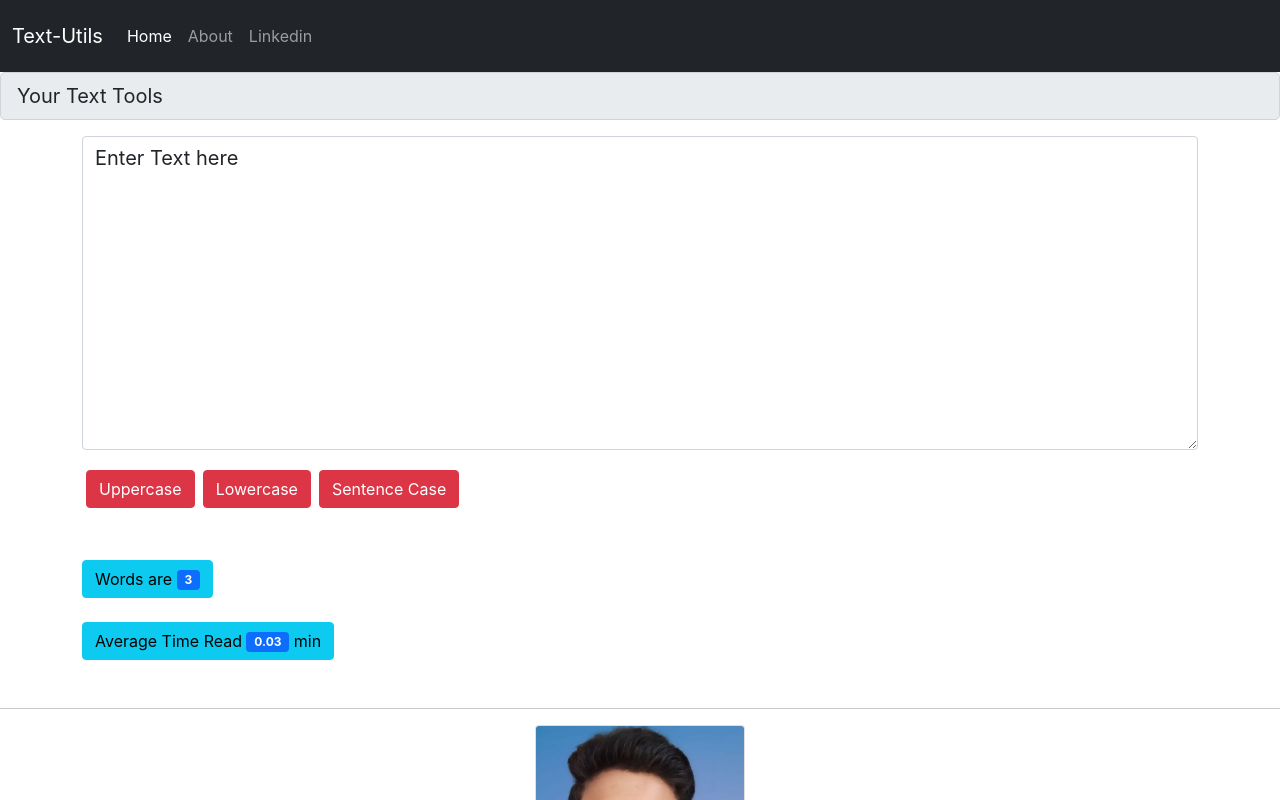
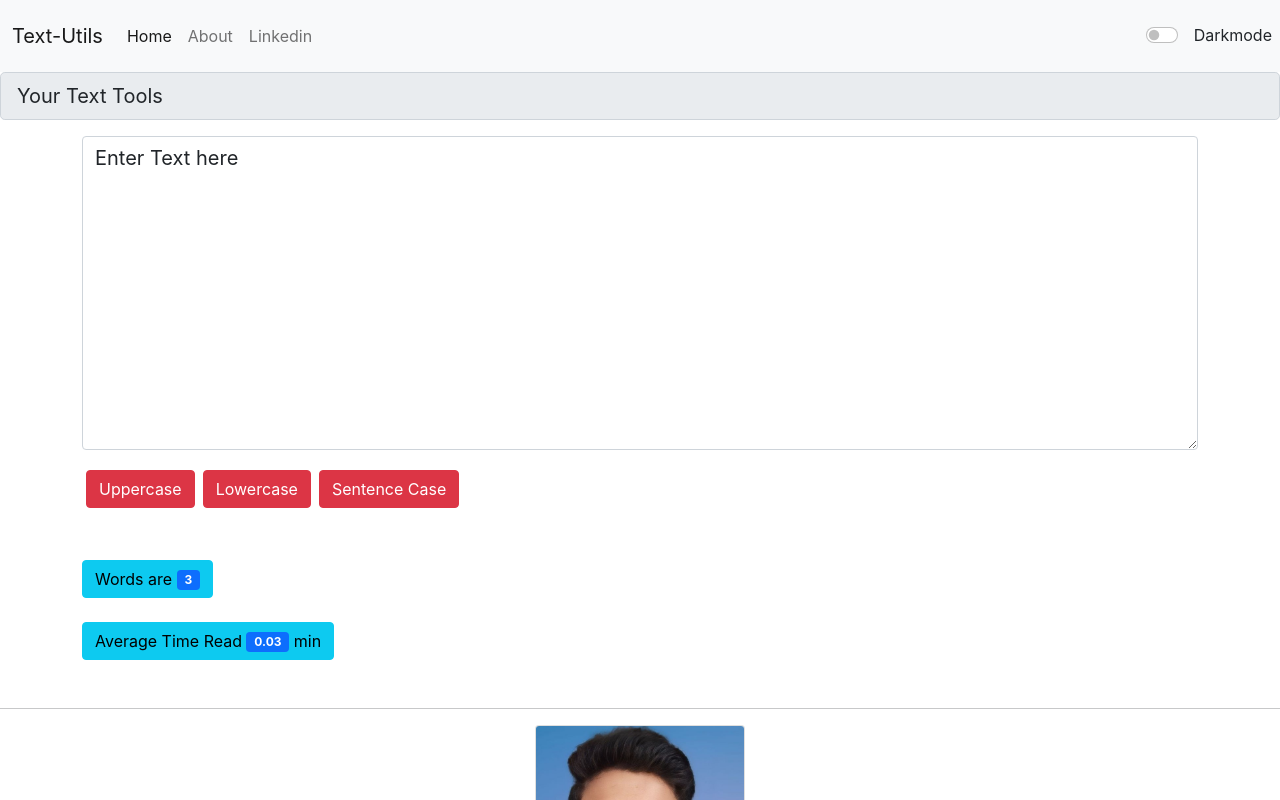
Before and after one commit to RaviPaliwal/Textutils-React-1, a React (Create React App) app: page / in a window 1280 px wide. Shown: the top 800 px of the page. Built offline with nearby package versions, Linux system fonts and the light colour scheme.

Commit message:
Darkmode Switch

```diff
--- a/src/App.js
+++ b/src/App.js
@@ -1,13 +1,29 @@
+import { useState } from "react";
 import "./App.css";
 import Footer from "./Components/Footer";
 import Navbar from "./Components/Navbar";
 import Showcase from "./Components/Showcase";
 import Textarea from "./Components/Textarea";
 
+
+
 function App() {
+  const [mode, setMode] = useState('light');
+  const toggleMode = (mode)=>{
+
+    mode==='light'?setMode('dark'):setMode('light')
+    if(mode==='light'){
+      document.body.style.backgroundColor= 'grey'
+    }
+    else{
+      document.body.style.backgroundColor= 'white'
+    }
+
+  }
+
   return (
     <>
-      <Navbar head='Text-Utils'/>
+      <Navbar head='Text-Utils' mode= {mode} toggleMode={toggleMode}/>
       <Textarea initialtext='Your Text Tools'/>
       <Showcase linkedinurl="https://www.linkedin.com/in/ravi-paliwal-233312201" Cardname='Ravi Paliwal' Cardtext="I have created such more projects if you want to see then visit my Linkedin Profile"/>
       <Footer/>
--- a/src/Components/Navbar.js
+++ b/src/Components/Navbar.js
@@ -1,11 +1,15 @@
 import React from "react";
 import PropTypes from "prop-types";
 
+
 export default function Navbar(props) {
+  const handleonChange = ()=>{
+   props.toggleMode(props.mode)
+ }
   return (
     <div>
       <nav
-        className="navbar navbar-expand-lg navbar-dark bg-dark py-3 "
+        className={`navbar navbar-expand-lg navbar-${props.mode} bg-${props.mode} py-3`}
       >
         <div className="container-fluid">
           <a className="navbar-brand text" href="/">
@@ -40,6 +44,10 @@ export default function Navbar(props) {
             </div>
           </div>
         </div>
+        <div className="form-check form-switch">
+          <input className="form-check-input" type="checkbox" id="flexSwitchCheckDefault " onChange={handleonChange}/>
+          <label className= {`form-check-label text-${props.mode==='light'?'dark':'light'} mx-2`} htmlFor="flexSwitchCheckDefault">Darkmode</label>
+</div>
       </nav>
     </div>
   );
```
